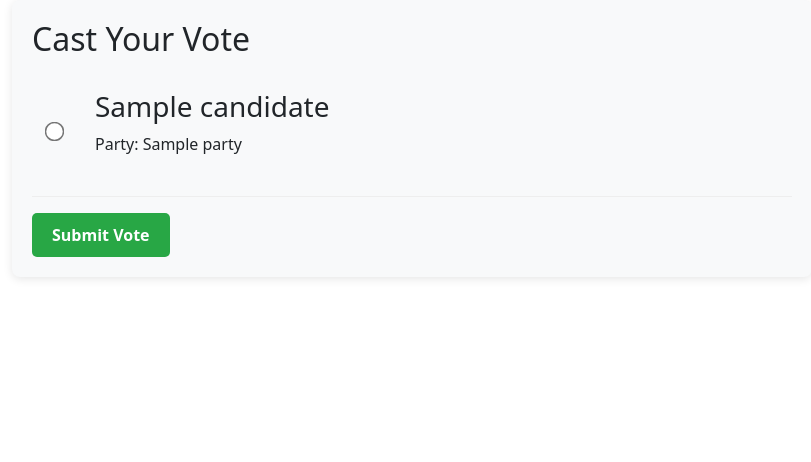
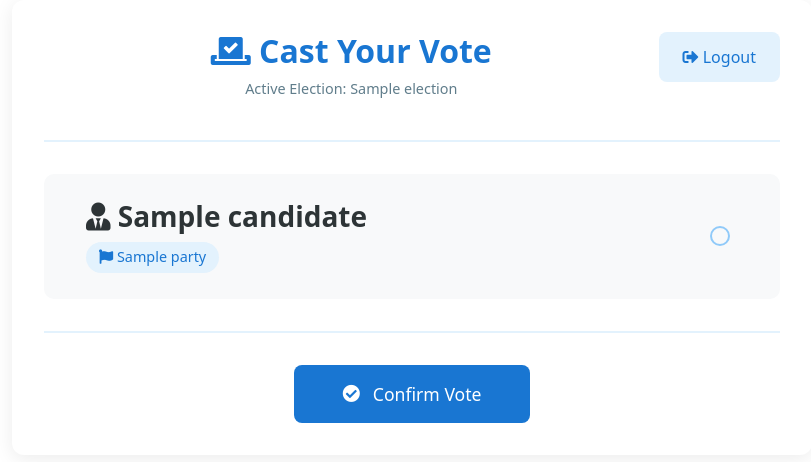
Before and after one commit to Natnaelwa7/evotingdeployment, a Python web app: template templates/vote.html in a window 1280 px wide. Shown: the part 32-494 px from the top of the page, without its empty margins (228-1039 px from the left). Run offline with Jinja, Linux system fonts and the light colour scheme; the template is opened without the code that fills it: most values are stand-ins (such as "Sample title", 1, 10 or a date in 2020); some libraries are stand-ins or nearby versions.

Commit message:
Update vote.html

```diff
--- a/templates/vote.html
+++ b/templates/vote.html
@@ -1,23 +1,58 @@
 {% extends "base.html" %}
 
 {% block content %}
+<link rel="stylesheet" href="https://cdnjs.cloudflare.com/ajax/libs/font-awesome/5.15.4/css/all.min.css">
+
 <div class="vote-container">
-    <h2>Cast Your Vote</h2>
+    <!-- Logout Button -->
+    <form action="{{ url_for('logout') }}" method="POST" class="logout-form">
+        <button type="submit" class="btn-logout">
+            <i class="fas fa-sign-out-alt"></i> Logout
+        </button>
+    </form>
+
+    <div class="vote-header">
+        <h2><i class="fas fa-vote-yea"></i> Cast Your Vote</h2>
+        <p class="election-status">Active Election: {{ election.name }}</p>
+    </div>
+
     <form method="POST" action="{{ url_for('vote') }}">
+        <div class="candidates-grid">
             {% for candidate in candidates %}
             <div class="candidate-card">
-            <input type="radio" id="{{ candidate.id }}" name="candidate" value="{{ candidate.id }}">
-            <label for="{{ candidate.id }}">
-                <h3>{{ candidate.name }}</h3>
+                <input type="radio"
+                       id="{{ candidate.id }}"
+                       name="candidate"
+                       value="{{ candidate.id }}"
+                       class="candidate-radio">
+                <label for="{{ candidate.id }}" class="candidate-content">
+                    <div class="selection-indicator"></div>
+                    <div class="candidate-info">
+                        <h3 class="candidate-name">
+                            <i class="fas fa-user-tie"></i> {{ candidate.name }}
+                        </h3>
+                        <div class="party-info">
                             {% if candidate.party %}
-                <p>Party: {{ candidate.party.name }}</p>
+                            <span class="party-badge">
+                                <i class="fas fa-flag"></i> {{ candidate.party.name }}
+                            </span>
                             {% else %}
-                <p>Independent Candidate</p>
+                            <span class="independent-badge">
+                                <i class="fas fa-star"></i> Independent
+                            </span>
                             {% endif %}
+                        </div>
+                    </div>
                 </label>
             </div>
             {% endfor %}
-        <button type="submit" class="vote-btn">Submit Vote</button>
+        </div>
+
+        <div class="vote-action">
+            <button type="submit" class="vote-btn">
+                <i class="fas fa-check-circle"></i> Confirm Vote
+            </button>
+        </div>
     </form>
 </div>
 
@@ -25,49 +60,164 @@
     .vote-container {
         max-width: 800px;
         margin: 2rem auto;
-    padding: 20px;
-    background: #f8f9fa;
+        padding: 2rem;
+        background: #ffffff;
+        border-radius: 12px;
+        box-shadow: 0 4px 20px rgba(0,0,0,0.08);
+    }
+
+    .btn-logout {
+        background: #e3f2fd;
+        color: #1976d2;
+        padding: 0.8rem 1.5rem;
+        border: none;
         border-radius: 8px;
-    box-shadow: 0 2px 10px rgba(0,0,0,0.1);
+        cursor: pointer;
+        font-weight: 500;
+        transition: all 0.3s ease;
+        float: right;
+    }
+
+    .btn-logout:hover {
+        background: #bbdefb;
+    }
+
+    .vote-header {
+        text-align: center;
+        margin-bottom: 2rem;
+        padding-bottom: 1.5rem;
+        border-bottom: 2px solid #e3f2fd;
+    }
+
+    .vote-header h2 {
+        color: #1976d2;
+        font-weight: 600;
+        margin-bottom: 0.5rem;
+    }
+
+    .election-status {
+        color: #607d8b;
+        font-size: 0.9rem;
+    }
+
+    .candidates-grid {
+        display: grid;
+        grid-gap: 1.5rem;
+        margin: 2rem 0;
     }
 
     .candidate-card {
-    padding: 1rem;
-    border-bottom: 1px solid #eee;
-    display: flex;
-    align-items: center;
-    gap: 1rem;
+        background: #f8f9fa;
+        border-radius: 10px;
+        padding: 1.5rem;
+        transition: all 0.3s ease;
+        position: relative;
+        border: 2px solid transparent;
     }
 
-.candidate-card:last-child {
-    border-bottom: none;
+    .candidate-card:hover {
+        transform: translateY(-3px);
+        box-shadow: 0 4px 15px rgba(25, 118, 210, 0.1);
     }
 
-.candidate-card input {
-    transform: scale(1.5);
-    margin-right: 10px;
+    .candidate-radio {
+        display: none;
     }
 
-.candidate-card label {
+    .candidate-radio:checked + .candidate-content {
+        border-color: #1976d2;
+    }
+
+    .candidate-radio:checked + .candidate-content .selection-indicator {
+        background: #1976d2;
+    }
+
+    .selection-indicator {
+        width: 20px;
+        height: 20px;
+        border: 2px solid #90caf9;
+        border-radius: 50%;
+        position: absolute;
+        right: 1.5rem;
+        top: 50%;
+        transform: translateY(-50%);
+        transition: all 0.3s ease;
+    }
+
+    .candidate-content {
+        display: block;
         cursor: pointer;
+        position: relative;
+    }
+
+    .candidate-info {
+        margin-left: 1rem;
+    }
+
+    .candidate-name {
+        color: #2d3436;
+        margin-bottom: 0.5rem;
+        font-weight: 600;
+    }
+
+    .party-info {
         display: flex;
-    flex-direction: column;
-    padding: 0.5rem;
+        gap: 0.5rem;
+    }
+
+    .party-badge {
+        background: #e3f2fd;
+        color: #1976d2;
+        padding: 0.3rem 0.8rem;
+        border-radius: 20px;
+        font-size: 0.9rem;
+    }
+
+    .independent-badge {
+        background: #fff3e0;
+        color: #ef6c00;
+        padding: 0.3rem 0.8rem;
+        border-radius: 20px;
+        font-size: 0.9rem;
+    }
+
+    .vote-action {
+        text-align: center;
+        margin-top: 2rem;
+        padding-top: 2rem;
+        border-top: 2px solid #e3f2fd;
     }
 
     .vote-btn {
-    background: #28a745;
+        background: #1976d2;
         color: white;
-    padding: 10px 20px;
+        padding: 1rem 3rem;
         border: none;
-    border-radius: 5px;
+        border-radius: 8px;
+        font-size: 1.1rem;
+        font-weight: 500;
         cursor: pointer;
-    margin-top: 1rem;
-    font-weight: bold;
+        transition: all 0.3s ease;
+        display: inline-flex;
+        align-items: center;
+        gap: 0.8rem;
     }
 
     .vote-btn:hover {
-    background: #218838;
+        background: #1565c0;
+        transform: translateY(-2px);
+    }
+
+    @media (max-width: 768px) {
+        .vote-container {
+            margin: 1rem;
+            padding: 1.5rem;
+        }
+
+        .candidates-grid {
+            grid-template-columns: 1fr;
+        }
     }
 </style>
+
 {% endblock %}
```
Lines whose indentation alone changed are shown as unchanged.
